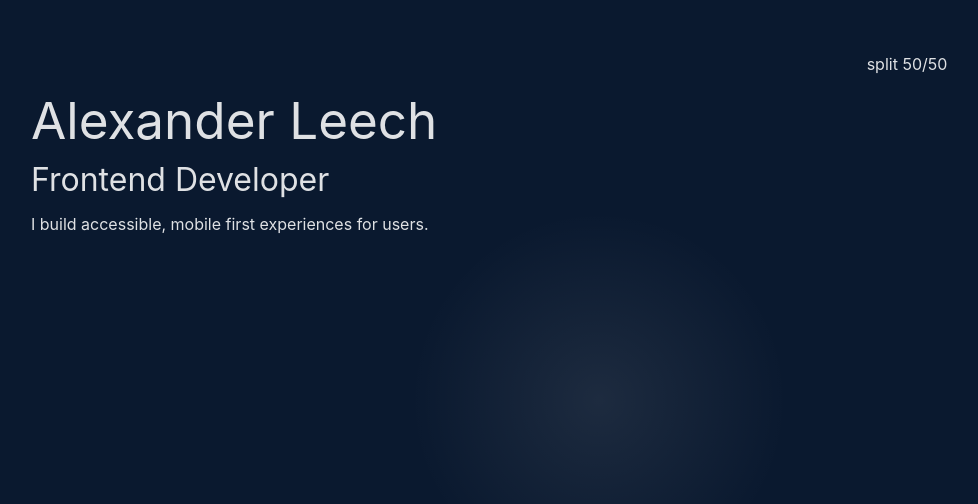
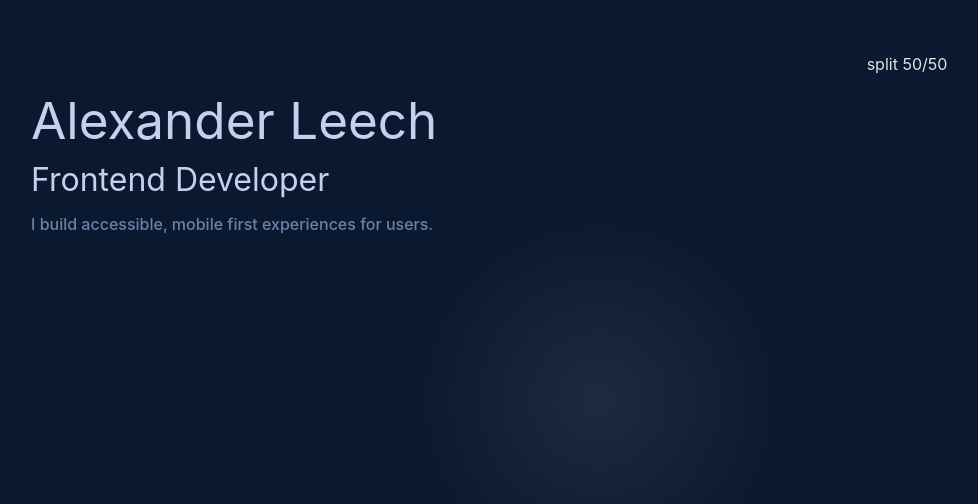
Before and after one commit to alexleech20/alexanderleech.co.uk, a React (Vite) app in the folder vite-project/: page / in a window 1280 px wide. Shown: the top 504 px of the page, without its empty margins (41-1019 px from the left). Built offline with nearby package versions, Linux system fonts and the light colour scheme.

Commit message:
added custom font colours etc to index css

```diff
--- a/vite-project/src/index.css
+++ b/vite-project/src/index.css
@@ -27,19 +27,34 @@ html, body, #root {
   -webkit-text-size-adjust: 100%;
 }
 
+p {
+  font-weight: 500;
+  color: #6e80a8;
+}
 
+a {
+  font-weight: 500;
+  color: #c5d1ec;
+  text-decoration: inherit;
+}
+a:hover {
+  color: #30f5fc;
+}
 
 h1 {
+  color: #c5d1ec;
   font-size: 3.2rem;
   line-height: 1.1;
 }
 
 h2 {
+  color: #c5d1ec;
   font-size: 2rem;
   line-height: 2.5rem;
 }
 
 h3 {
+  color: #c5d1ec;
   font-size: 1.5rem;
   line-height: 2rem;
 }
```
